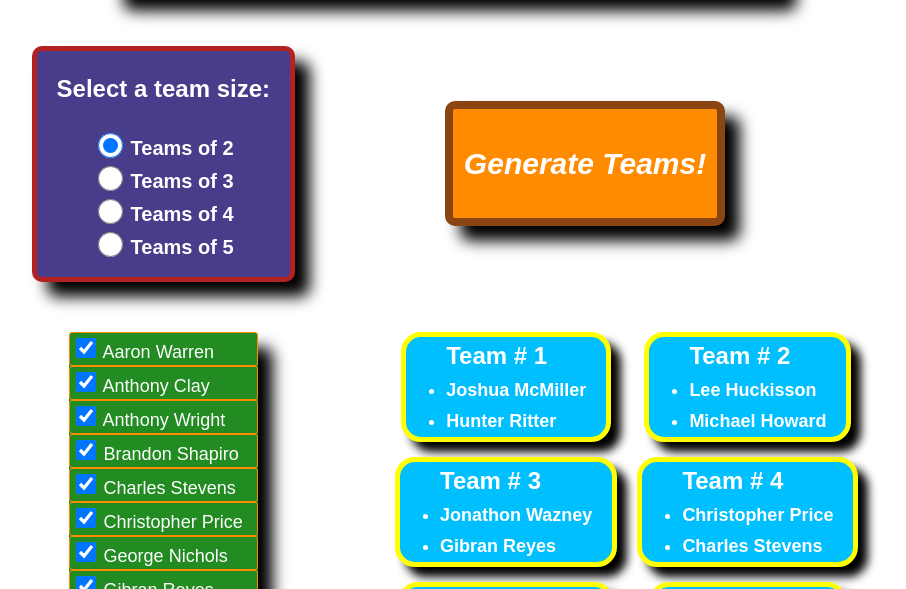
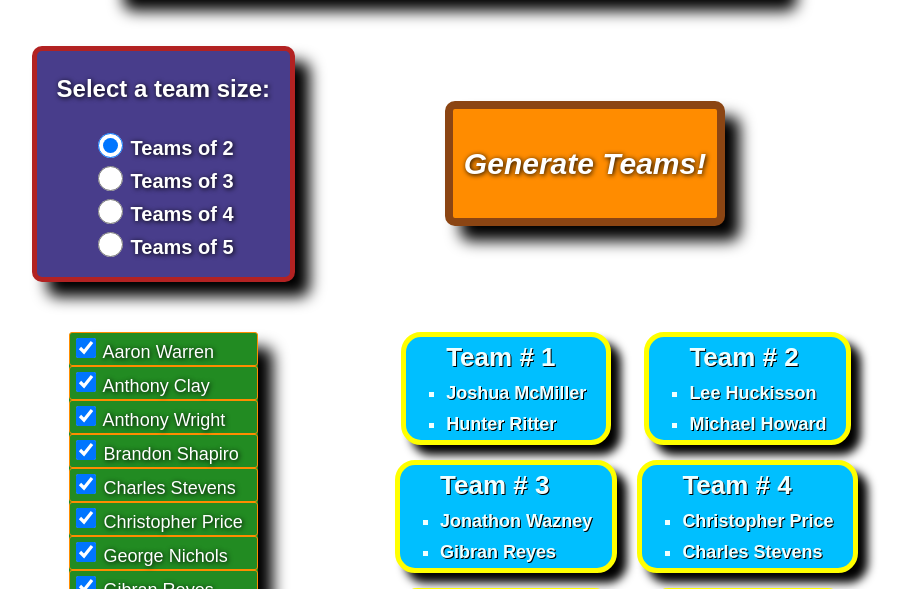
Before and after one commit to neoTemores/Random-Name-Generator, a plain HTML site: page index.html in a window 1280 px wide. Both pictures are taken after a click on the button "Generate Teams!". Shown: the part 132-721 px from the top of the page, without its empty margins (195-1101 px from the left). Drawn offline with Linux system fonts and the light colour scheme.

Commit message:
css added

```diff
--- a/styles.css
+++ b/styles.css
@@ -60,6 +60,7 @@ body:hover {
 }
 
 #pickTeamSize {
+    text-shadow: 1px 1px 5px black;
     font-size: 24px;
 }
 
@@ -73,6 +74,8 @@ input.radioBtn {
 }
 
 .teamSizeLabel {
+    text-shadow: 1px 1px 5px black;
+
     font-size: 20px;
 }
 
@@ -99,6 +102,7 @@ input.radioBtn {
     cursor: pointer;
     font-size: 30px;
     color: white;
+    text-shadow: 1px 1px 5px black;
     background-color: darkorange;
     border: 8px solid saddlebrown;
     border-radius: 10px;
@@ -109,6 +113,7 @@ input.radioBtn {
 }
 
 #listOfNamesContainer {
+    text-shadow: 1px 1px 5px black;
     grid-area: listOfNames;
     background-color: forestgreen;
     height: fit-content;
@@ -135,7 +140,6 @@ input.radioBtn {
     padding-left: 10px;
     padding: 2px;
     padding-right: 10px;
-
     color: white;
     background-color: forestgreen;
     border-radius: 3px;
@@ -153,12 +157,15 @@ input.checkbox {
 }
 
 #unorderedList {
-    font-size: 24px;
+    list-style-type: square;
+    font-size: 26px;
     margin-top: 5px;
     margin-bottom: 5px;
+    text-shadow: 1px 1px black;
 }
 
 .listItem {
+    text-shadow: 1px 1px black;
     font-size: 18px;
     padding-top: 10px;
 }
@@ -169,12 +176,11 @@ input.checkbox {
 }
 
 .team {
-    color: white;
+    color: azure;
     width: fit-content;
     height: fit-content;
     border-radius: 20px;
     margin-bottom: 15px;
-
     padding-right: 20px;
     background-color: deepskyblue;
     font-size: 18px;
```
